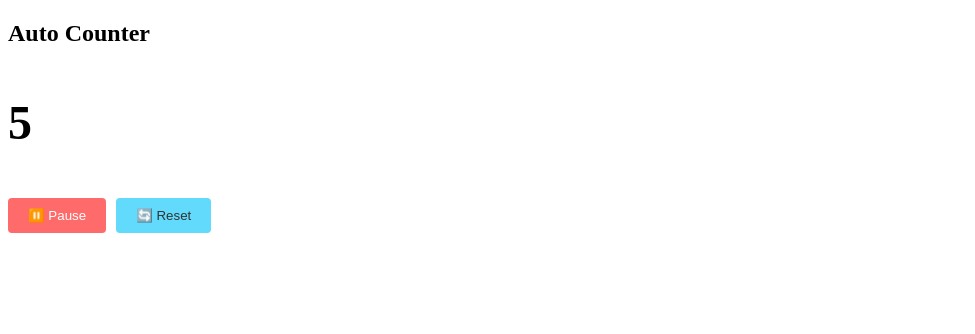
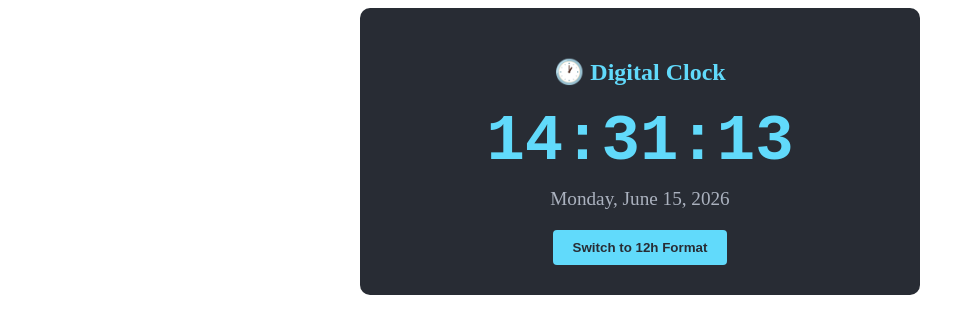
Before and after one commit to HaithamAbuDraz/react-learning-journey, a React (Vite) app: page / in a window 1280 px wide. Shown: the top 334 px of the page, without its empty margins (0-975 px from the left). Built offline with nearby package versions, Linux system fonts and the light colour scheme.

Commit message:
Replace AutoCounter with DigitalClock in UseEffectChallenge

```diff
--- a/src/challenges/08-useEffect/UseEffectChallenge.jsx
+++ b/src/challenges/08-useEffect/UseEffectChallenge.jsx
@@ -1,9 +1,9 @@
-import AutoCounter from './components/AutoCounter';
+import DigitalClock from './components/DigitalClock';
 
 function UseEffectChallenge() {
   return (
     <div>
-      <AutoCounter />
+      <DigitalClock />
     </div>
   );
 }
```
